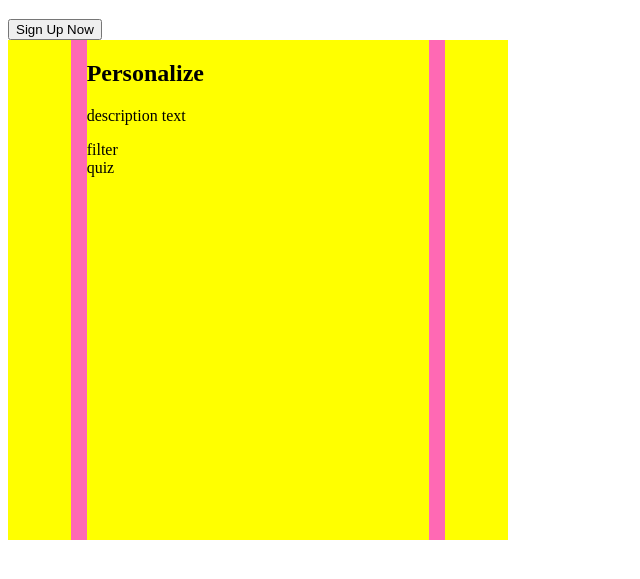
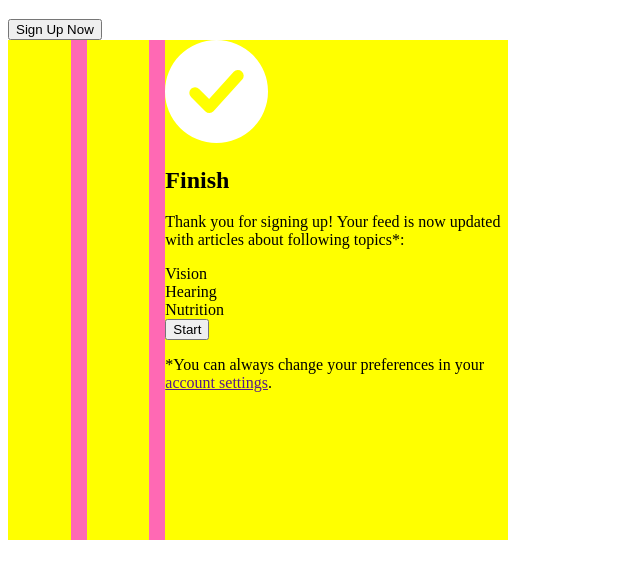
Before and after one commit to rikkeblom/ezone-project, a website built with Vite: page index.html in a window 1280 px wide. Shown: the part 61-640 px from the top of the page, without its empty margins (0-640 px from the left). Built offline with nearby package versions, Linux system fonts and the light colour scheme.

Commit message:
added all content to modal in html, resized svg

```diff
--- a/index.html
+++ b/index.html
@@ -18,7 +18,7 @@
               <p>description text</p>
             </div>
           </div>
-          <div class="modal-page-container active">
+          <div class="modal-page-container">
             <div class="modal-page">
               <h2>Personalize</h2>
               <p>description text</p>
@@ -30,10 +30,18 @@
               <section class="quiz-container"></section>
             </div>
           </div>
-          <div class="modal-page-container">
-            <div class="modal-page">
-              <h2>Thank you!</h2>
-              <p>description text</p>
+          <div class="modal-page-container active">
+            <div class="modal-page" id="3rd-modal">
+              <img class="check-icon" src="assets/svg/check-icon.svg" alt="check icon" />
+              <h2>Finish</h2>
+              <p>Thank you for signing up! Your feed is now updated with articles about following topics*:</p>
+              <div class="topics">
+                <div class="topic">Vision</div>
+                <div class="topic">Hearing</div>
+                <div class="topic">Nutrition</div>
+              </div>
+              <button>Start</button>
+              <p>*You can always change your preferences in your <a href="">account settings</a>.</p>
             </div>
           </div>
         </div>
--- /dev/null
+++ b/sass/modal/_finish-modal.scss
@@ -0,0 +1,4 @@
+.check-icon {
+  max-width: 30%;
+  height: auto;
+}
--- a/sass/modal/_index.scss
+++ b/sass/modal/_index.scss
@@ -1 +1,2 @@
 @forward "modal-layout";
+@forward "finish-modal";
```
Also changed, not shown: assets/svg/check-icon.svg (added).
